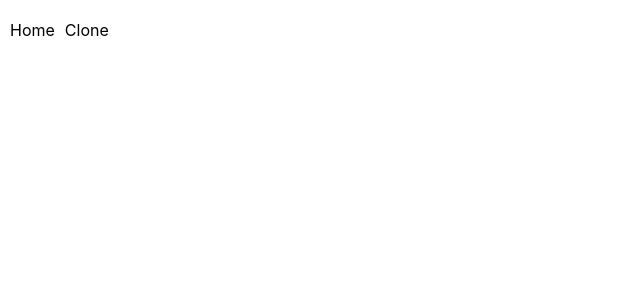
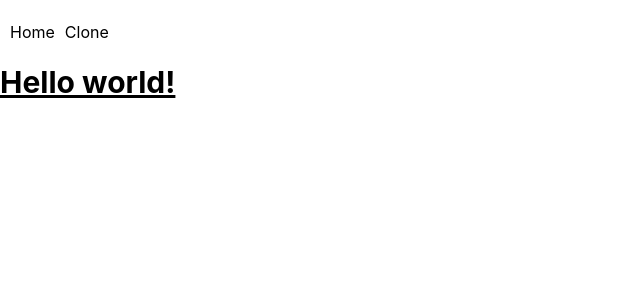
Before and after one commit to kpav33/react-calendar, a Next.js app: page /clone in a window 1280 px wide. Shown: the top 300 px of the page, without its empty margins (0-640 px from the left). Built offline with nearby package versions, Linux system fonts and the light colour scheme.

Commit message:
Add tailwind to the app

```diff
--- a/package.json
+++ b/package.json
@@ -9,10 +9,13 @@
     "lint": "next lint"
   },
   "dependencies": {
+    "autoprefixer": "^10.4.12",
     "next": "12.3.0",
+    "postcss": "^8.4.16",
     "react": "18.2.0",
     "react-calendar": "^3.8.0",
-    "react-dom": "18.2.0"
+    "react-dom": "18.2.0",
+    "tailwindcss": "^3.1.8"
   },
   "devDependencies": {
     "eslint": "8.23.1",
--- a/pages/clone.js
+++ b/pages/clone.js
@@ -12,6 +12,9 @@
           <a>Clone</a>
         </Link>
       </nav>
+      <div>
+        <h1 className="text-3xl font-bold underline">Hello world!</h1>
+      </div>
     </div>
   );
 }
--- /dev/null
+++ b/postcss.config.js
@@ -0,0 +1,6 @@
+module.exports = {
+  plugins: {
+    tailwindcss: {},
+    autoprefixer: {},
+  },
+}
--- a/styles/globals.css
+++ b/styles/globals.css
@@ -1,3 +1,7 @@
+@tailwind base;
+@tailwind components;
+@tailwind utilities;
+
 html,
 body {
   padding: 0;
--- /dev/null
+++ b/tailwind.config.js
@@ -0,0 +1,11 @@
+/** @type {import('tailwindcss').Config} */
+module.exports = {
+  content: [
+    "./pages/**/*.{js,ts,jsx,tsx}",
+    "./components/**/*.{js,ts,jsx,tsx}",
+  ],
+  theme: {
+    extend: {},
+  },
+  plugins: [],
+};
```
Also changed, not shown: 1 other file (tests, documents, lock files or other folders).
